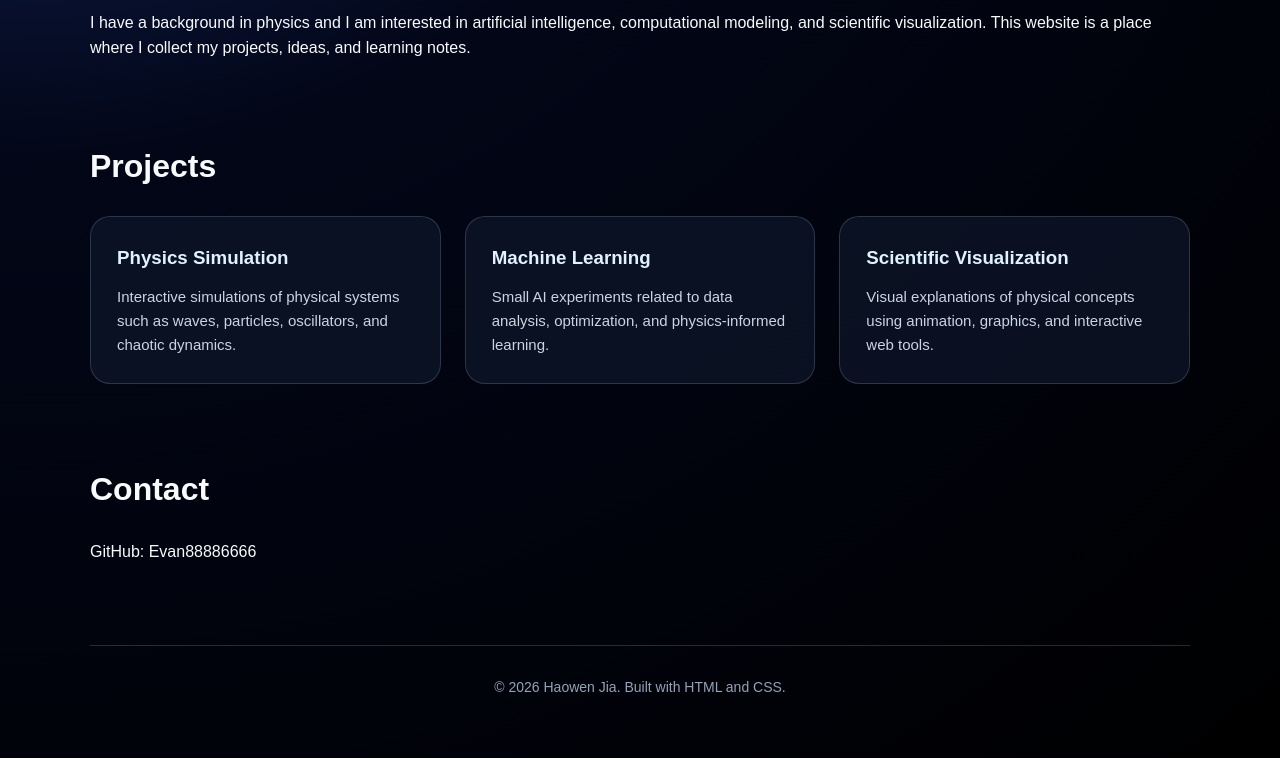
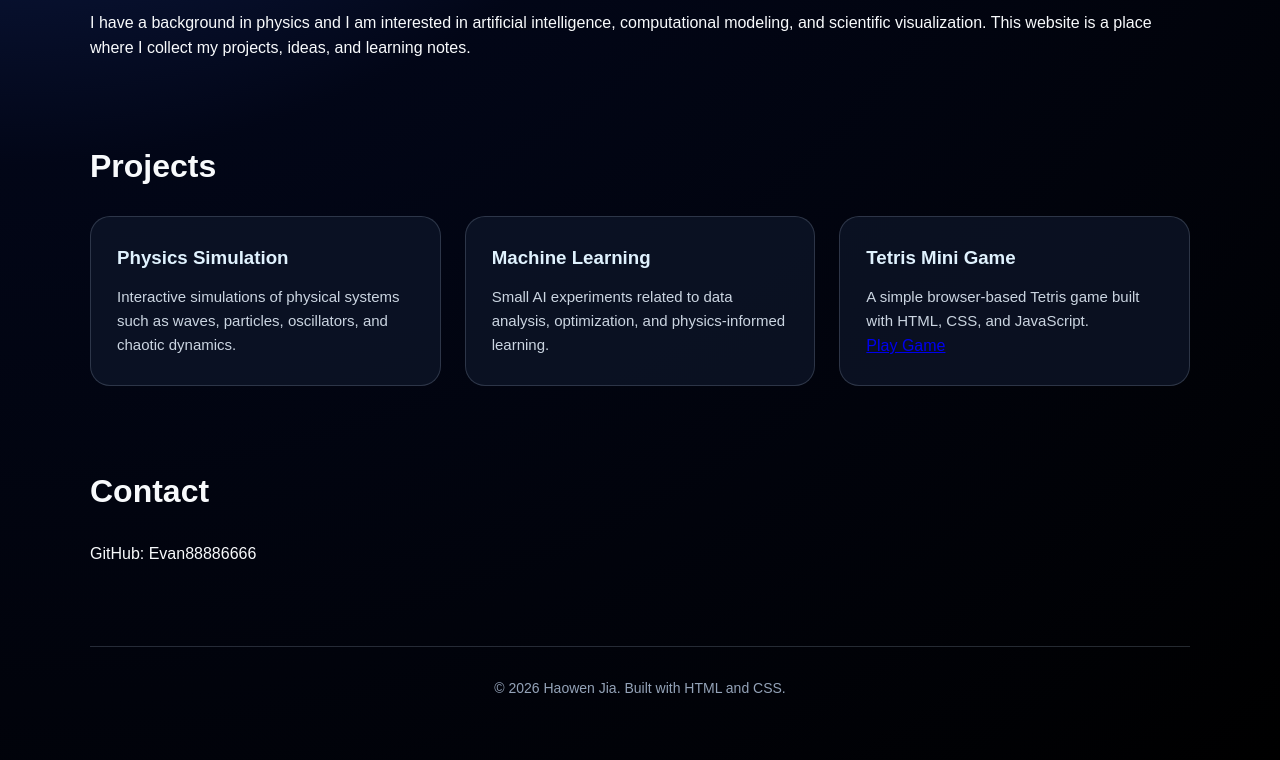
Before and after one commit to Evan88886666/Evan88886666.github.io, a plain HTML site: page index.html in a window 1280 px wide. Shown: the part 713-1473 px from the top of the page. Drawn offline with Linux system fonts and the light colour scheme.

Commit message:
Update index.html

```diff
--- a/index.html
+++ b/index.html
@@ -275,11 +275,11 @@
         </div>
 
         <div class="card">
-          <h3>Scientific Visualization</h3>
+          <h3>Tetris Mini Game</h3>
           <p>
-            Visual explanations of physical concepts using animation,
-            graphics, and interactive web tools.
+            A simple browser-based Tetris game built with HTML, CSS, and JavaScript.
           </p>
+          <a href="tetris.html">Play Game</a>
         </div>
       </div>
     </section>
```
